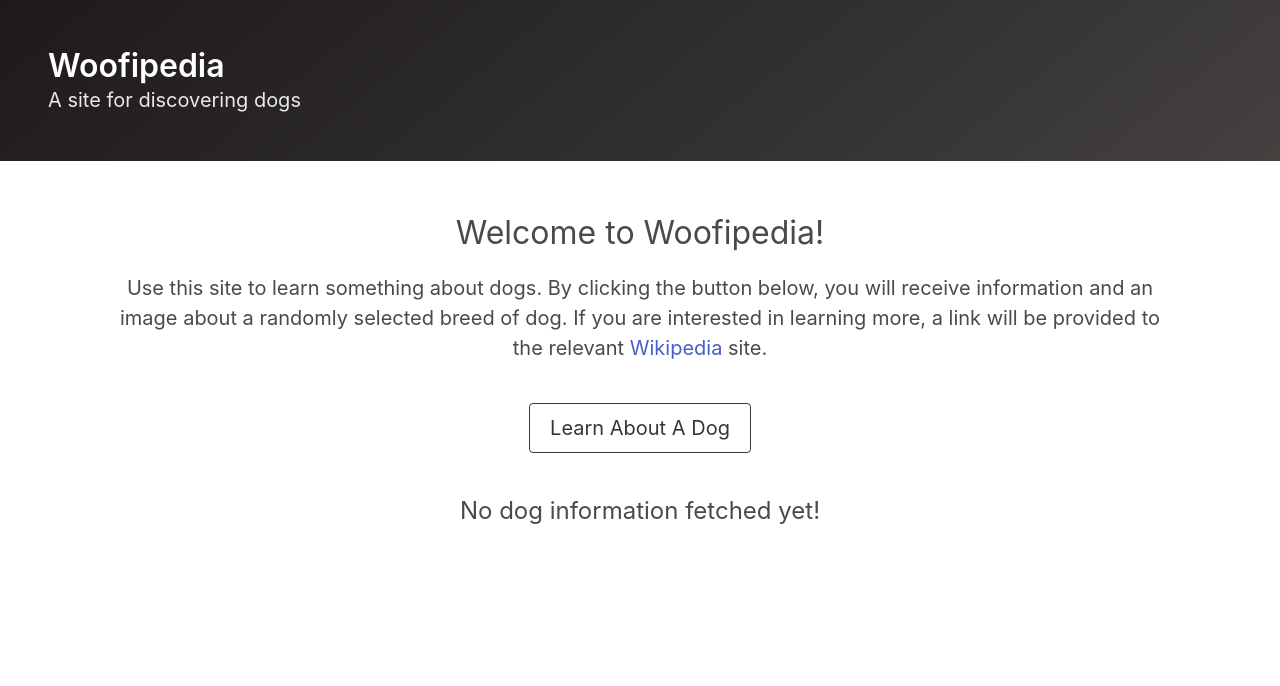
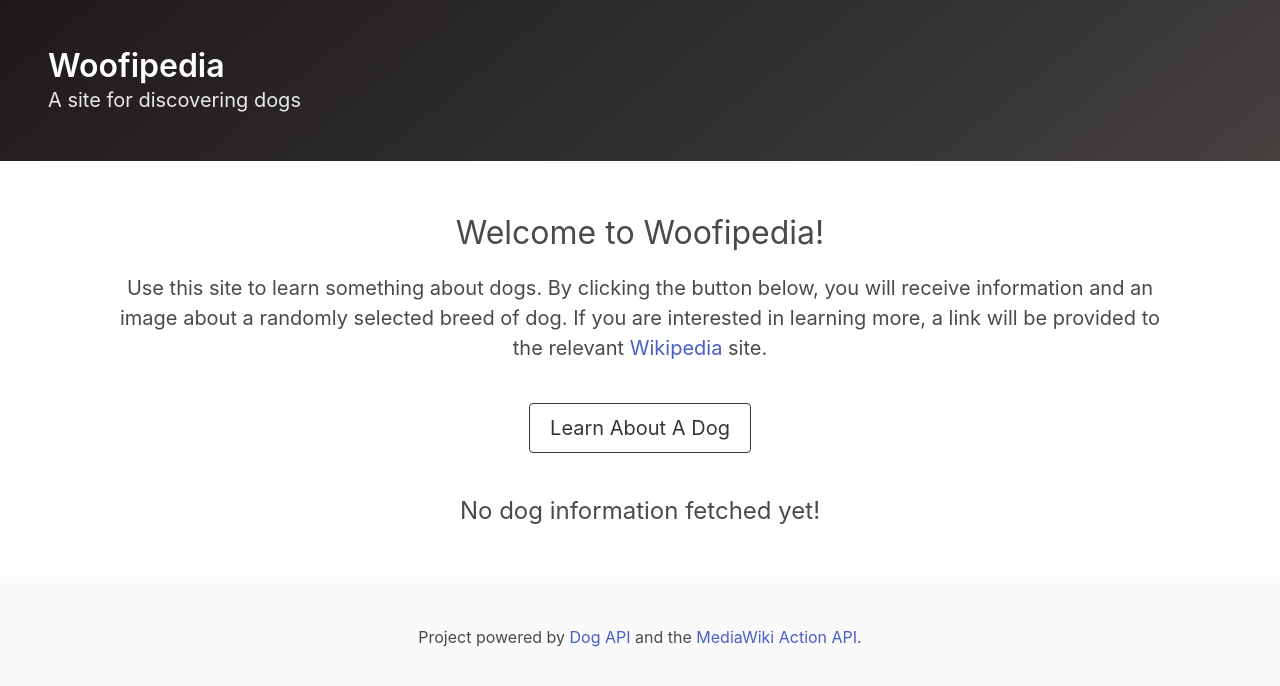
Before and after one commit to pasdo501/woofipedia, a React (Create React App) app: page / in a window 1280 px wide. Shown: the top 686 px of the page. Built offline with nearby package versions, Linux system fonts and the light colour scheme.

Commit message:
Footer
- Added a footer to reference the APIs used

```diff
--- a/src/App.js
+++ b/src/App.js
@@ -2,6 +2,7 @@ import React from "react";
 import Helmet from "react-helmet";
 import Header from "./components/Header";
 import Main from "./components/Main";
+import Footer from "./components/Footer";
 
 import "./App.scss";
 
@@ -22,6 +23,7 @@ function App() {
                 </p>
                 <Main />
             </section>
+                <Footer />
         </div>
     );
 }
--- a/src/api/dog.js
+++ b/src/api/dog.js
@@ -62,7 +62,7 @@ class DogAPI {
         // Replace spaces with slash & flip so master breed comes first
         // for the API
         breed = breed.split(' ').reverse().join('/');
-        console.log(breed);
+
         try {
             const response = await fetch(`${DogAPI.ApiBase}/breed/${breed}/images/random`);
             const json = await response.json();
--- /dev/null
+++ b/src/components/Footer.js
@@ -0,0 +1,18 @@
+import React from "react";
+
+const Footer = () => (
+    <footer className="footer">
+        <div class="content has-text-centered">
+            <p>
+                Project powered by{" "}
+                <a href="https://dog.ceo/dog-api/">Dog API</a> and the{" "}
+                <a href="https://www.mediawiki.org/wiki/API:Main_page">
+                    MediaWiki Action API
+                </a>
+                .
+            </p>
+        </div>
+    </footer>
+);
+
+export default Footer;
```
